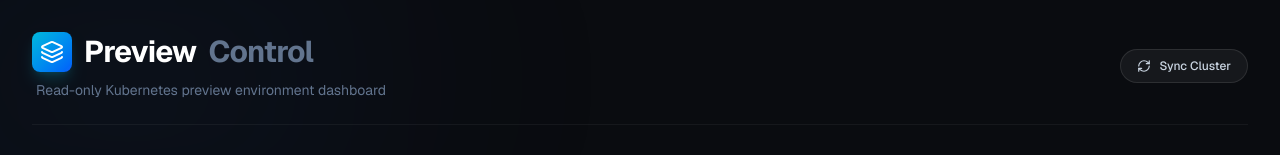
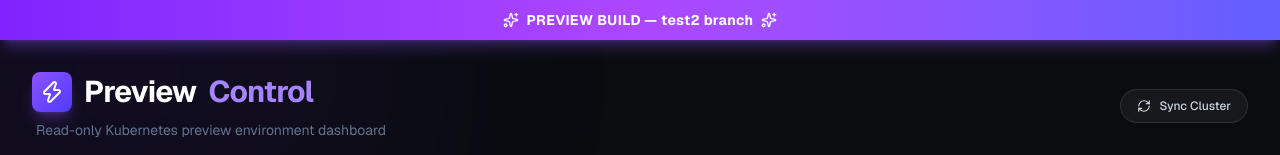
Before and after one commit to MartinovG/DiplomaProject-App, a Next.js app in the folder frontend/: page / in a window 1280 px wide. Shown: the top 155 px of the page. Built offline with nearby package versions, Linux system fonts and the light colour scheme; no server answers.

Commit message:
feat(ui): violet/indigo theme with preview banner for test2

```diff
--- a/frontend/src/app/page.tsx
+++ b/frontend/src/app/page.tsx
@@ -2,8 +2,8 @@
 import { useEffect, useState, useCallback } from 'react';
 import axios from 'axios';
 import {
-  Clock, Server, RefreshCw, Layers, Box, AlertCircle, X,
-  DollarSign, ExternalLink, GitPullRequest, Activity,
+  Clock, Server, RefreshCw, Zap, Box, AlertCircle, X,
+  DollarSign, ExternalLink, GitPullRequest, Activity, Sparkles,
 } from 'lucide-react';
 import { formatDistanceToNow } from 'date-fns';
 
@@ -65,20 +65,26 @@ export default function Dashboard() {
       : 'bg-amber-500/10 text-amber-400 border-amber-500/20';
 
   return (
-    <main className="min-h-screen bg-[#0a0c10] text-slate-300 font-sans selection:bg-cyan-500/30">
+    <main className="min-h-screen bg-[#0a0c10] text-slate-300 font-sans selection:bg-violet-500/30">
+      <div className="sticky top-0 z-50 bg-gradient-to-r from-violet-600 via-purple-500 to-indigo-500 text-white text-sm font-bold tracking-wide py-2.5 px-4 flex items-center justify-center gap-2 shadow-lg shadow-violet-500/30">
+        <Sparkles className="w-4 h-4" />
+        PREVIEW BUILD — test2 branch
+        <Sparkles className="w-4 h-4" />
+      </div>
+
       <div className="fixed inset-0 pointer-events-none">
-        <div className="absolute top-[-10%] left-[-10%] w-[40%] h-[40%] bg-blue-900/10 rounded-full blur-[120px]" />
-        <div className="absolute bottom-[-10%] right-[-10%] w-[40%] h-[40%] bg-cyan-900/10 rounded-full blur-[120px]" />
+        <div className="absolute top-[-10%] left-[-10%] w-[40%] h-[40%] bg-violet-900/15 rounded-full blur-[120px]" />
+        <div className="absolute bottom-[-10%] right-[-10%] w-[40%] h-[40%] bg-indigo-900/15 rounded-full blur-[120px]" />
       </div>
 
       <div className="relative max-w-7xl mx-auto p-8 grid grid-cols-1 lg:grid-cols-12 gap-6">
         <header className="lg:col-span-12 flex justify-between items-center mb-2 border-b border-white/5 pb-6">
           <div>
             <h1 className="text-3xl font-bold text-white tracking-tight flex items-center gap-3">
-              <div className="p-2 bg-gradient-to-br from-cyan-500 to-blue-600 rounded-lg shadow-lg shadow-cyan-500/20">
-                <Layers className="w-6 h-6 text-white" />
+              <div className="p-2 bg-gradient-to-br from-violet-500 to-indigo-600 rounded-lg shadow-lg shadow-violet-500/30">
+                <Zap className="w-6 h-6 text-white" />
               </div>
-              Preview<span className="text-slate-500">Control</span>
+              Preview<span className="text-violet-400">Control</span>
             </h1>
             <p className="text-slate-500 text-sm mt-2 ml-1">
               Read-only Kubernetes preview environment dashboard
```
